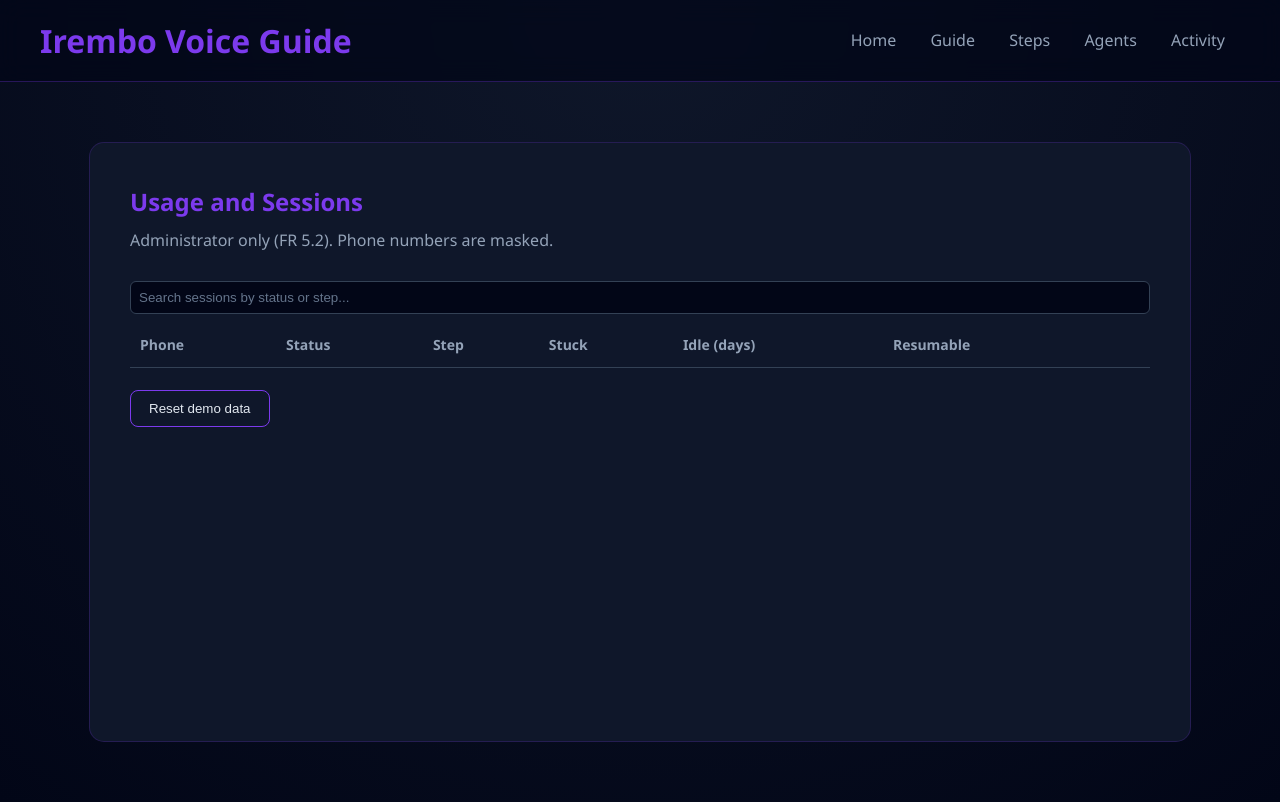
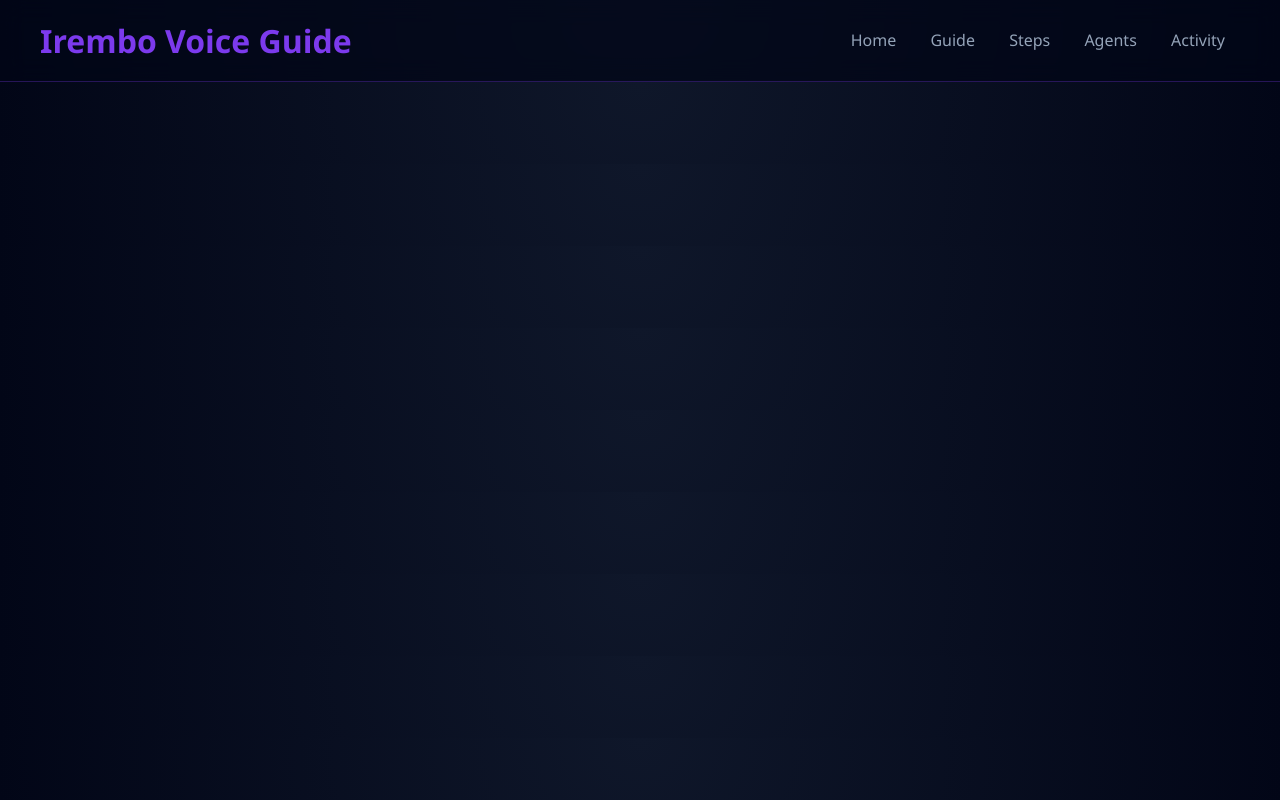
Before and after one commit to Joseph-Oke/Irembo_voice-guide, a website: page public/activity.html in a window 1280 px wide. Drawn offline with Linux system fonts and the light colour scheme; no server answers.

Commit message:
Added changes

```diff
--- a/public/activity.html
+++ b/public/activity.html
@@ -19,15 +19,6 @@
   </nav>
 </header>
 
-<section class="page history-page">
-  <div class="big-card">
-    <h2>Usage and Sessions</h2>
-    <p class="muted">Administrator only (FR 5.2). Phone numbers are masked.</p>
-    <div id="stats" class="stats"></div>
-    <input id="search" placeholder="Search sessions by status or step...">
-    <div class="table-wrap"><table id="sess-table"><thead><tr><th>Phone</th><th>Status</th><th>Step</th><th>Stuck</th><th>Idle (days)</th><th>Resumable</th><th></th></tr></thead><tbody></tbody></table></div>
-    <div class="form-row"><button id="reset" class="ghost">Reset demo data</button></div>
-  </div>
 </section>
 
 <script src="script.js"></script>
```
Also changed, not shown: 1 other file.
